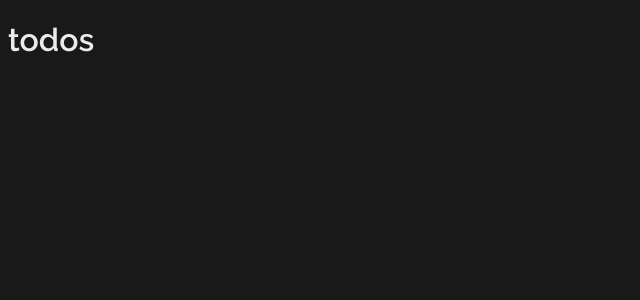
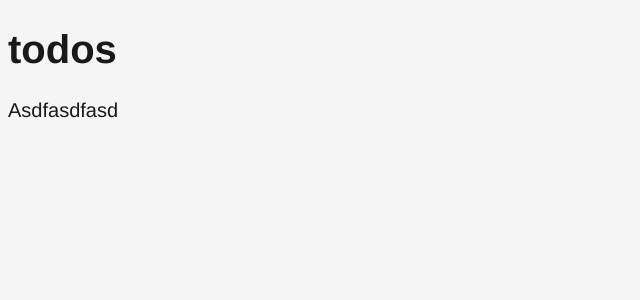
Before and after one commit to jackrzhang/todos-immutablejs, a React app: page / in a window 1280 px wide. Shown: the top 300 px of the page, without its empty margins (0-640 px from the left). Built offline with nearby package versions, Linux system fonts and the light colour scheme; the HTML template or start-up script is replaced by a standard one.

Commit message:
Store font locally, adjust src directory layout

```diff
--- a/src/App.css
+++ /dev/null
@@ -1,18 +0,0 @@
-@import url(https://fonts.googleapis.com/css?family=Raleway:300,600);
-
-body {
-  height: 100%;
-  width: 100%;
-  color: rgb(235, 235, 235);
-  background-color: rgb(25, 25, 25);
-  font-family: 'Raleway', 'Arial';
-}
-
-.app {
-  margin: 30vh 0 0 50px;
-}
-
-.title {
-  font-weight: 400;
-  font-size: 30px;
-}
--- /dev/null
+++ b/src/app/App.css
@@ -0,0 +1,23 @@
+@font-face {
+  font-family: 'Raleway';
+  src: inline('./assets/Raleway-Thin.ttf');
+  font-weight: 100;
+}
+
+body {
+  height: 100%;
+  width: 100%;
+  background-color: rgb(245, 245, 245);
+  color: rgb(25, 25, 25);
+  font-size: 20px;
+  font-weight: 300;
+  font-family: 'Helvetica Neue', 'Helvetica', 'Liberation Sans', 'Arial', 'sans-serif';
+}
+
+.title {
+  color: rgb(234, 215, 215);
+  text-align: center;
+  font-weight: 100;
+  font-size: 64px;
+  font-family: 'Raleway', 'Arial';
+}
--- a/src/App.js
+++ b/src/app/App.js
@@ -4,13 +4,11 @@ import styles from './App.css';
 // react-hot-loader prior to version 3 does not
 // support stateless functional root components
 class App extends Component {
-  // Method declared for testing purposes
-  componentDidMount() {}
-
   render() {
     return (
-      <div className={styles.app}>
+      <div>
         <h1 className={styles.title}>todos</h1>
+        Asdfasdfasd
       </div>
     );
   }
--- a/src/index.js
+++ b/src/index.js
@@ -1,7 +1,7 @@
 import React from 'react';
 import ReactDOM from 'react-dom';
 
-import App from './App';
+import App from './app/App';
 
 ReactDOM.render(
   <App />,
--- a/webpack/config.dev.js
+++ b/webpack/config.dev.js
@@ -41,7 +41,7 @@ const config = {
     require('precss'),
     require('postcss-cssnext')
   ],
-  devtool: 'eval-source-map'
+  devtool: 'source-map'
 };
 
 module.exports = config;
```
Also changed, not shown: src/assets/Raleway-Thin.ttf (added).
